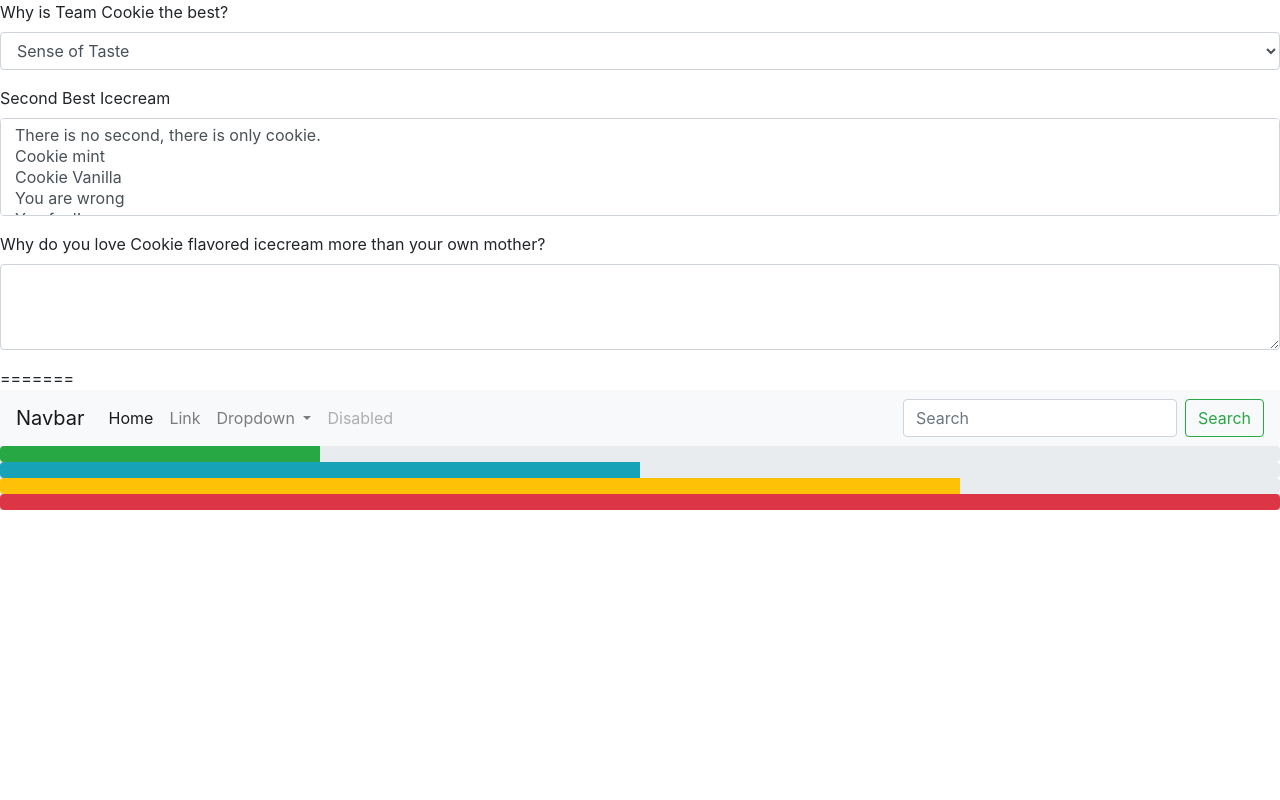
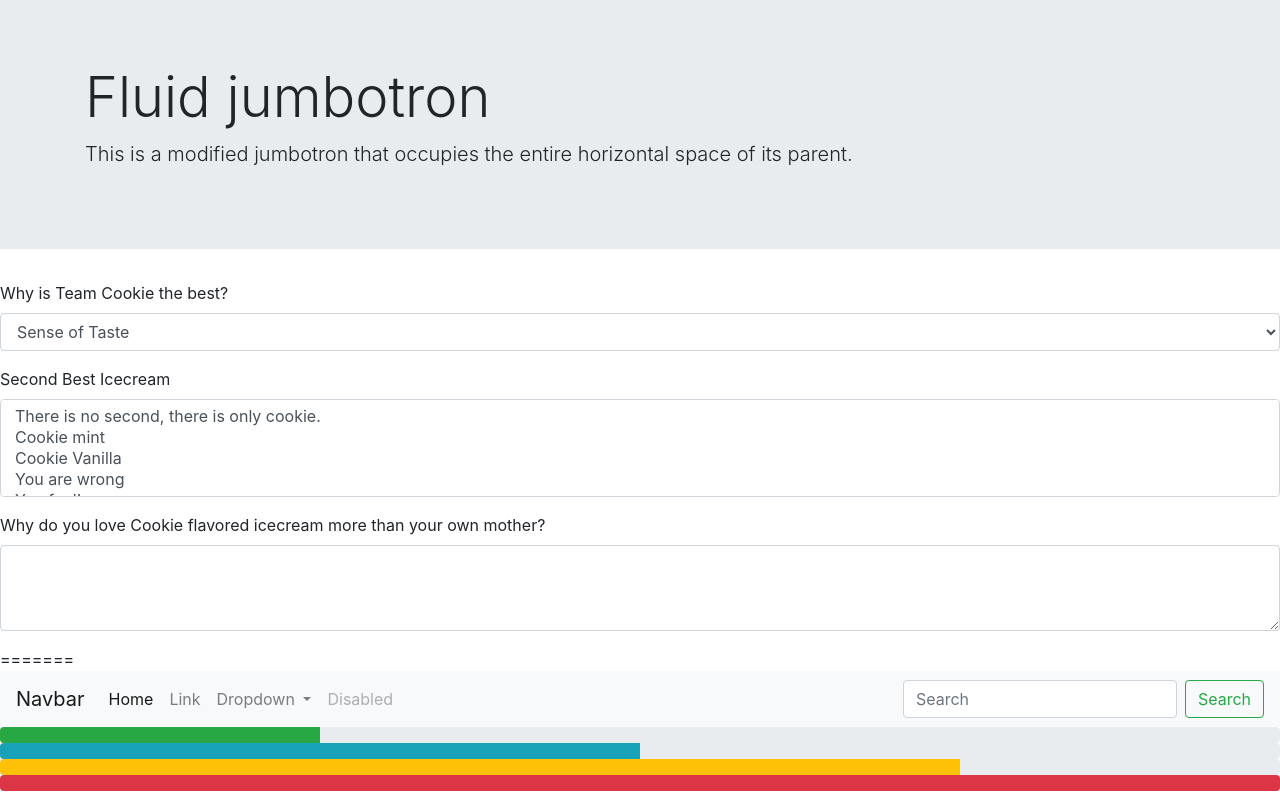
Before and after one commit to Kclaster/team_cookie, a plain HTML site: page index.html in a window 1280 px wide. Drawn offline with nearby package versions, Linux system fonts and the light colour scheme.

Commit message:
Jumbrotron

```diff
--- a/index.html
+++ b/index.html
@@ -7,6 +7,13 @@
 </head>
 
 <body>
+
+    <div class="jumbotron jumbotron-fluid">
+        <div class="container">
+          <h1 class="display-4">Fluid jumbotron</h1>
+          <p class="lead">This is a modified jumbotron that occupies the entire horizontal space of its parent.</p>
+        </div>
+      </div>
 
 
 <form>
```
